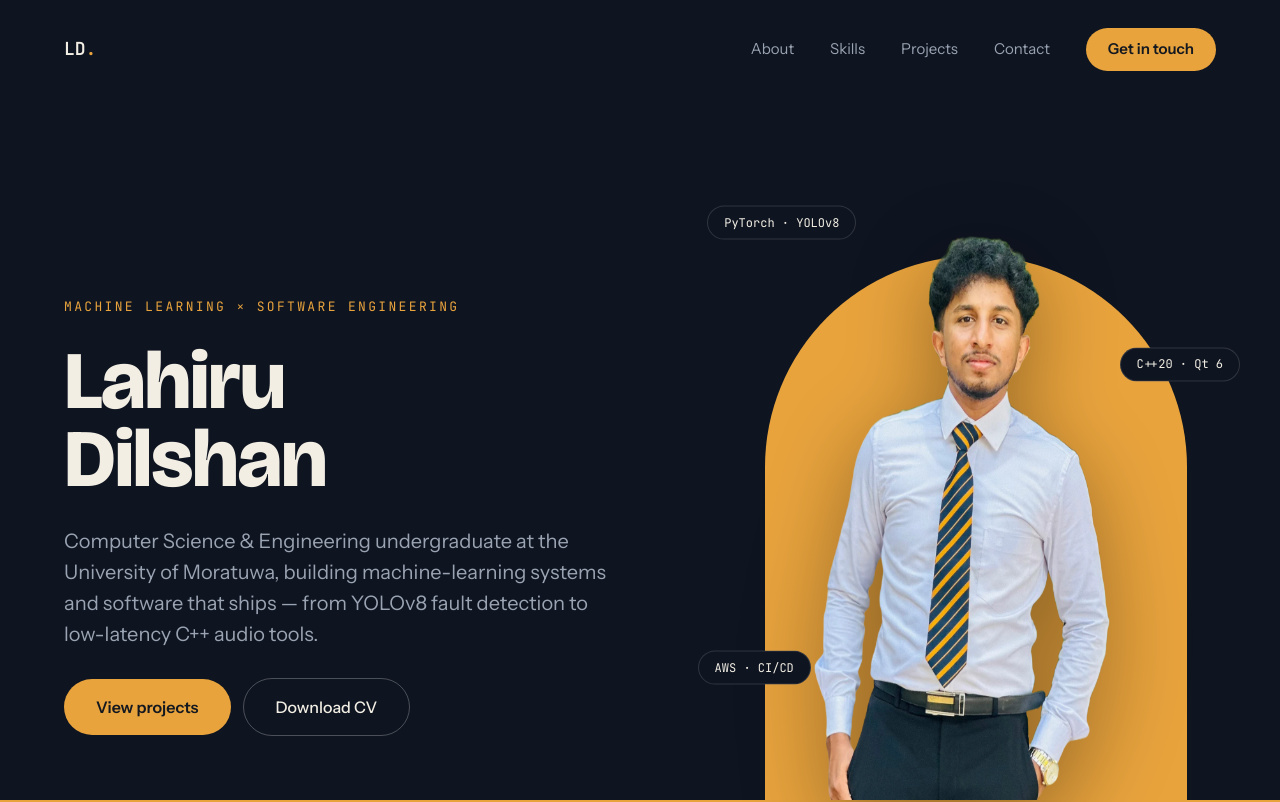
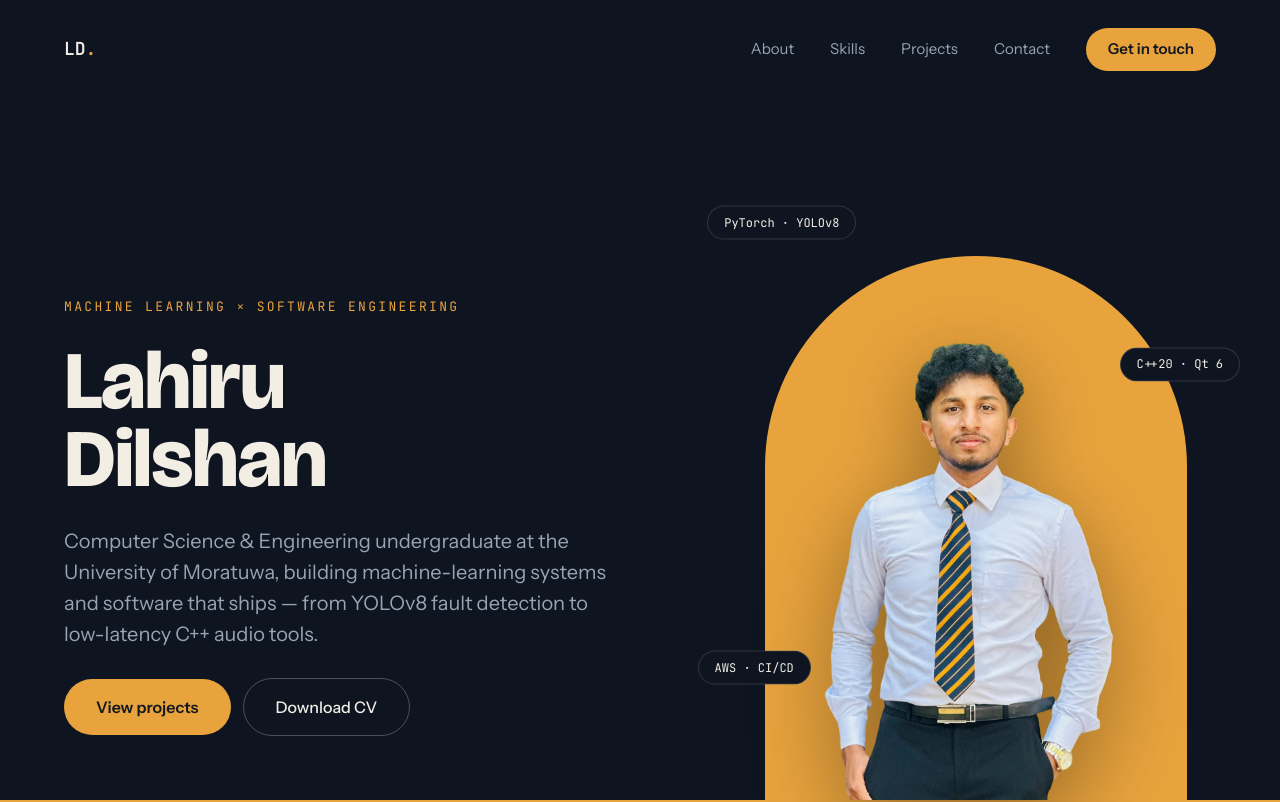
Before and after one commit to adLahiru/adLahiru.github.io, a React (Vite) app: page / in a window 1280 px wide. Shown: the top 802 px of the page. Built offline with nearby package versions, Linux system fonts and the light colour scheme.

Commit message:
Swap in updated hero headshot and resize to fit the amber blob
New photo has a cleaner crop; resized/compressed to match the existing
asset pipeline (~1600px tall, PNG + WebP). Photo height tuned to 85%
so it sits within the blob shape instead of overflowing it.

```diff
--- a/src/components/sections/Hero.tsx
+++ b/src/components/sections/Hero.tsx
@@ -77,7 +77,7 @@ export function Hero() {
               transition={{ duration: 0.6, ease: 'easeOut', delay: 0.35 }}
               src={headshot}
               alt="Lahiru Dilshan"
-              className="absolute inset-x-0 bottom-0 mx-auto h-full drop-shadow-[0_24px_40px_rgba(0,0,0,0.35)]"
+              className="absolute inset-x-0 bottom-0 mx-auto h-[85%] drop-shadow-[0_24px_40px_rgba(0,0,0,0.35)]"
             />
           </picture>
           {hero.badges.map((badge, i) => (
```
Also changed, not shown: src/assets/lahiru-headshot.png, src/assets/lahiru-headshot.webp.
